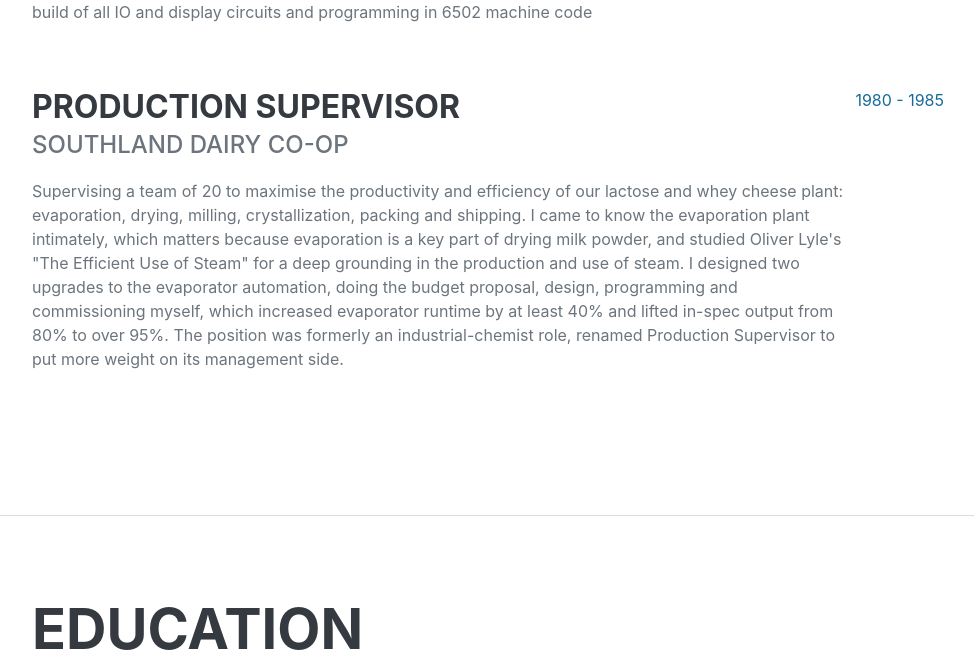
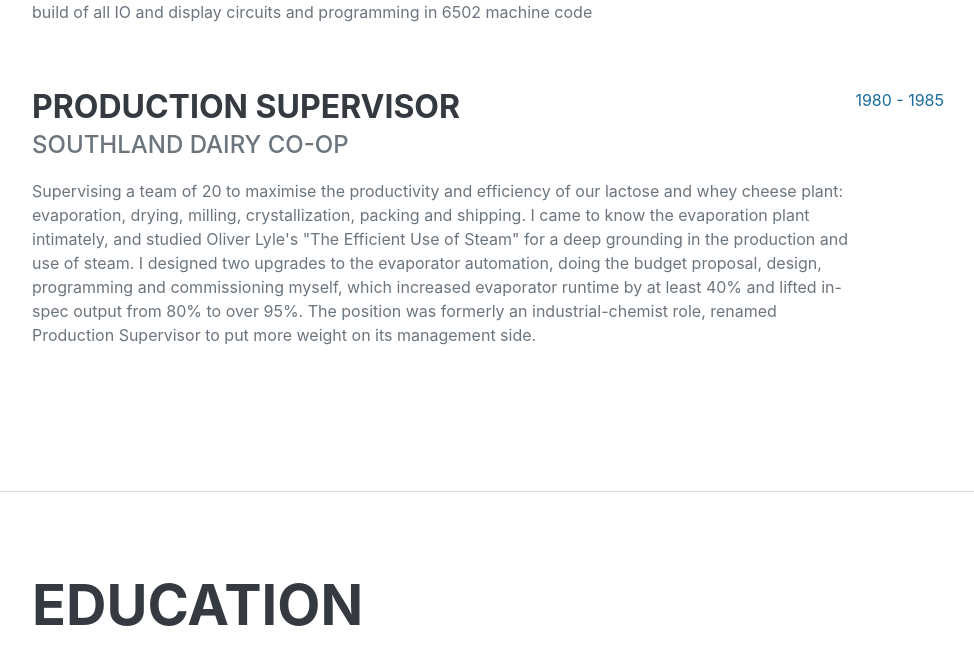
Before and after one commit to SYM-1/django-resume, a Django app: page / in a window 1280 px wide. Shown: the part 2088-2750 px from the top of the page, without its empty margins (288-1262 px from the left). Run offline with Django 5.2, Linux system fonts and the light colour scheme; some libraries are stand-ins or nearby versions; some web fonts are replaced.

Commit message:
modified Production Supervisor Text

```diff
--- a/website/templates/home.html
+++ b/website/templates/home.html
@@ -106,7 +106,7 @@
                         <div class="flex-grow-1">
                             <h3 class="mb-0">Production Supervisor</h3>
                             <div class="subheading mb-3">Southland Dairy Co-op</div>
-                            <p>Supervising a team of 20 to maximise the productivity and efficiency of our lactose and whey cheese plant: evaporation, drying, milling, crystallization, packing and shipping.  I came to know the evaporation plant intimately, which matters because evaporation is a key part of drying milk powder, and studied Oliver Lyle's "The Efficient Use of Steam" for a deep grounding in the production and use of steam.  I designed two upgrades to the evaporator automation, doing the budget proposal, design, programming and commissioning myself, which increased evaporator runtime by at least 40% and lifted in-spec output from 80% to over 95%.  The position was formerly an industrial-chemist role, renamed Production Supervisor to put more weight on its management side.</p>
+                            <p>Supervising a team of 20 to maximise the productivity and efficiency of our lactose and whey cheese plant: evaporation, drying, milling, crystallization, packing and shipping.  I came to know the evaporation plant intimately, and studied Oliver Lyle's "The Efficient Use of Steam" for a deep grounding in the production and use of steam.  I designed two upgrades to the evaporator automation, doing the budget proposal, design, programming and commissioning myself, which increased evaporator runtime by at least 40% and lifted in-spec output from 80% to over 95%.  The position was formerly an industrial-chemist role, renamed Production Supervisor to put more weight on its management side.</p>
                         </div>
                         <div class="flex-shrink-0"><span class="text-primary">1980 - 1985</span></div>
                     </div>
```
